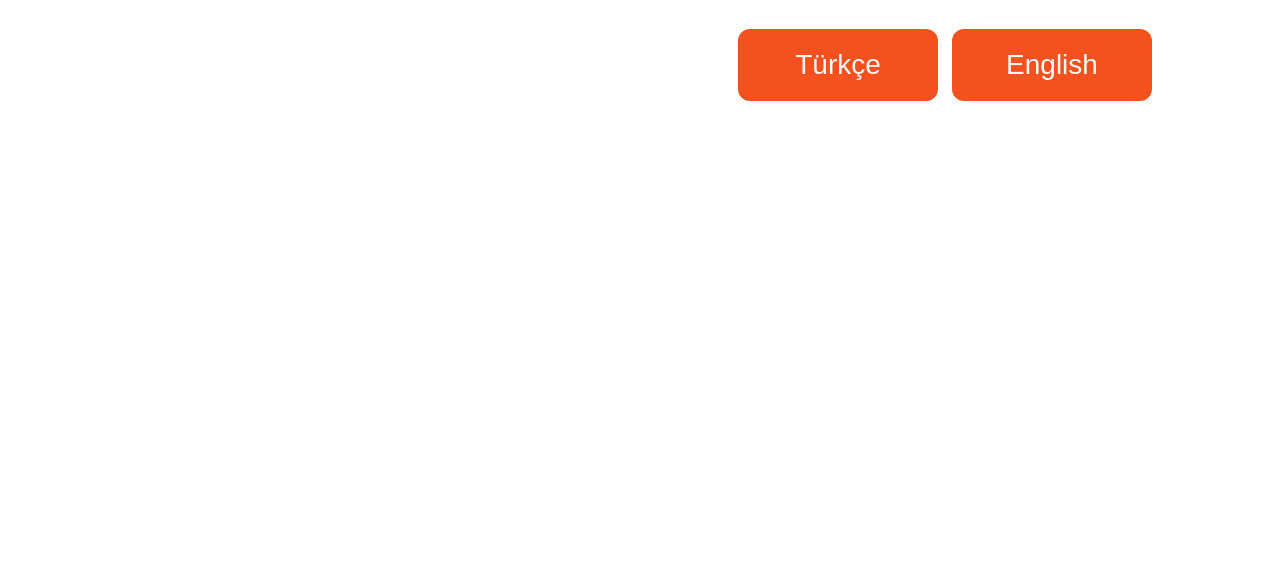
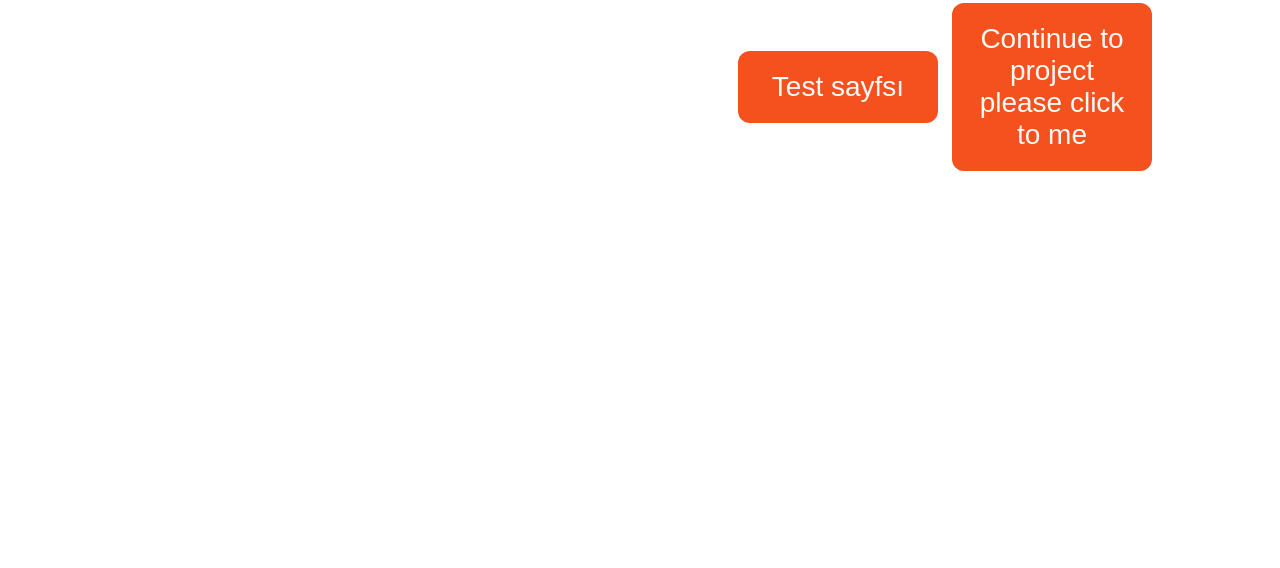
Before and after one commit to tolgabalper-org/tolgabalper.org, a plain HTML site: page index.html in a window 1280 px wide. Shown: the part 232-800 px from the top of the page. Drawn offline with Linux system fonts and the light colour scheme.

Commit message:
Beta V1.0.1

```diff
--- a/index.html
+++ b/index.html
@@ -1,6 +1,3 @@
-/* OWNER: TOLGA BORAN ALPER ""
-/* © 2022 tolgabalper.org All Rights Reserved */
-
 <!DOCTYPE html>
 <html>
     <head>
@@ -13,7 +10,7 @@
         <h3 style="margin-left: 730px; font-size: 25px;">"The Bodrum Times"a hoşgeldiniz</h3>
         <h1 style="color: rgb(255, 0, 0); margin-left: 650px;">Lütfen Dil Seçiniz //  Please Sellect Language</h1>
         <br>
-        <button class="button" style="vertical-align:middle; margin-left: 730px;"><a href="Turkce.html" style="color: snow;"><span>Türkçe </span></a></button>
-        <button class="button button2" style="vertical-align:middle"><a href="English.html" style="color: snow;"><span>English </span></a></button>
+        <button class="button" style="vertical-align:middle; margin-left: 730px;"><a href="test.html" style="color: snow;"><span>Test sayfsı </span></a></button>
+        <button class="button button2" style="vertical-align:middle"><a href="English.html" style="color: snow;"><span>Continue to project please click to me </span></a></button>
     </body>
 </html>
```
Also changed, not shown: English.html (+3 -5 lines), Sport.html (+0 -3 lines), Turkey.html (+0 -3 lines), World.html (+0 -3 lines), africa.html (+0 -3 lines), america.html (+0 -3 lines), asia-oceania.html (+0 -3 lines), ecconomy.html (+0 -3 lines), europe.html (+0 -3 lines).
